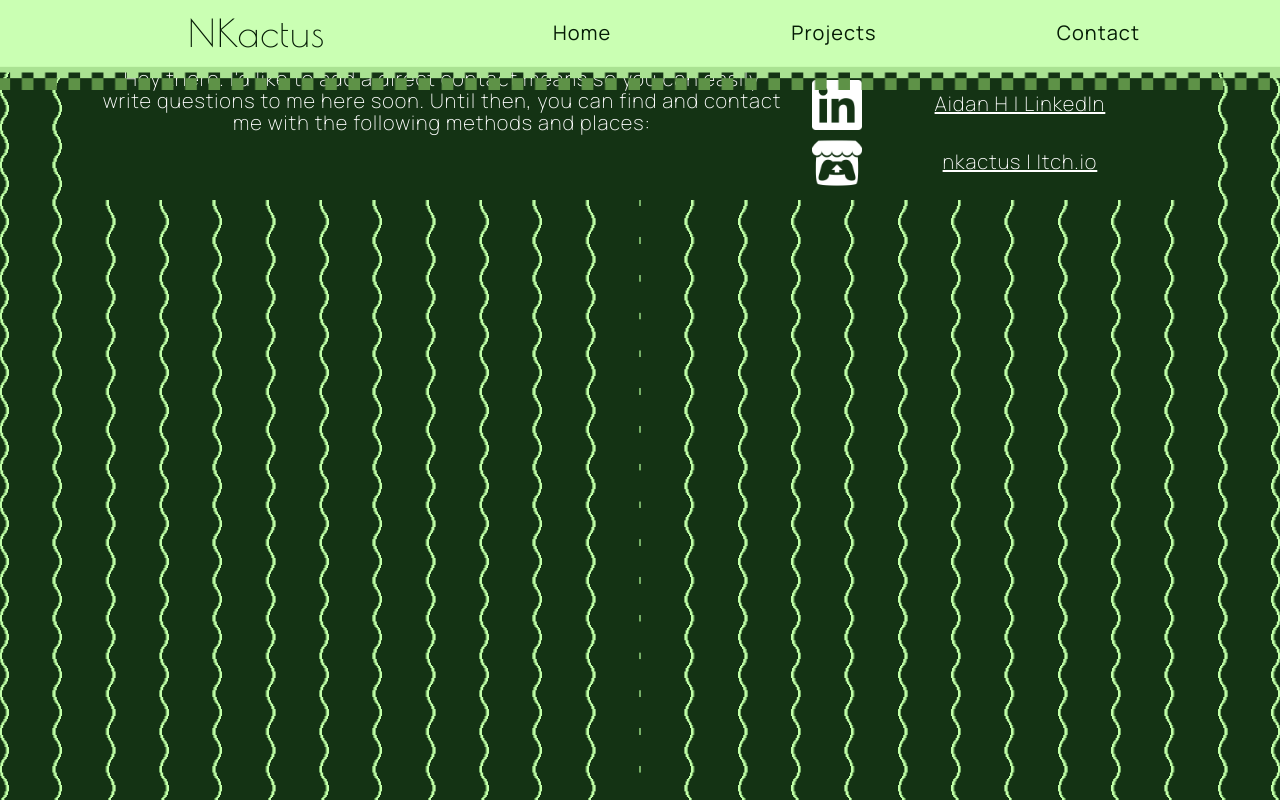
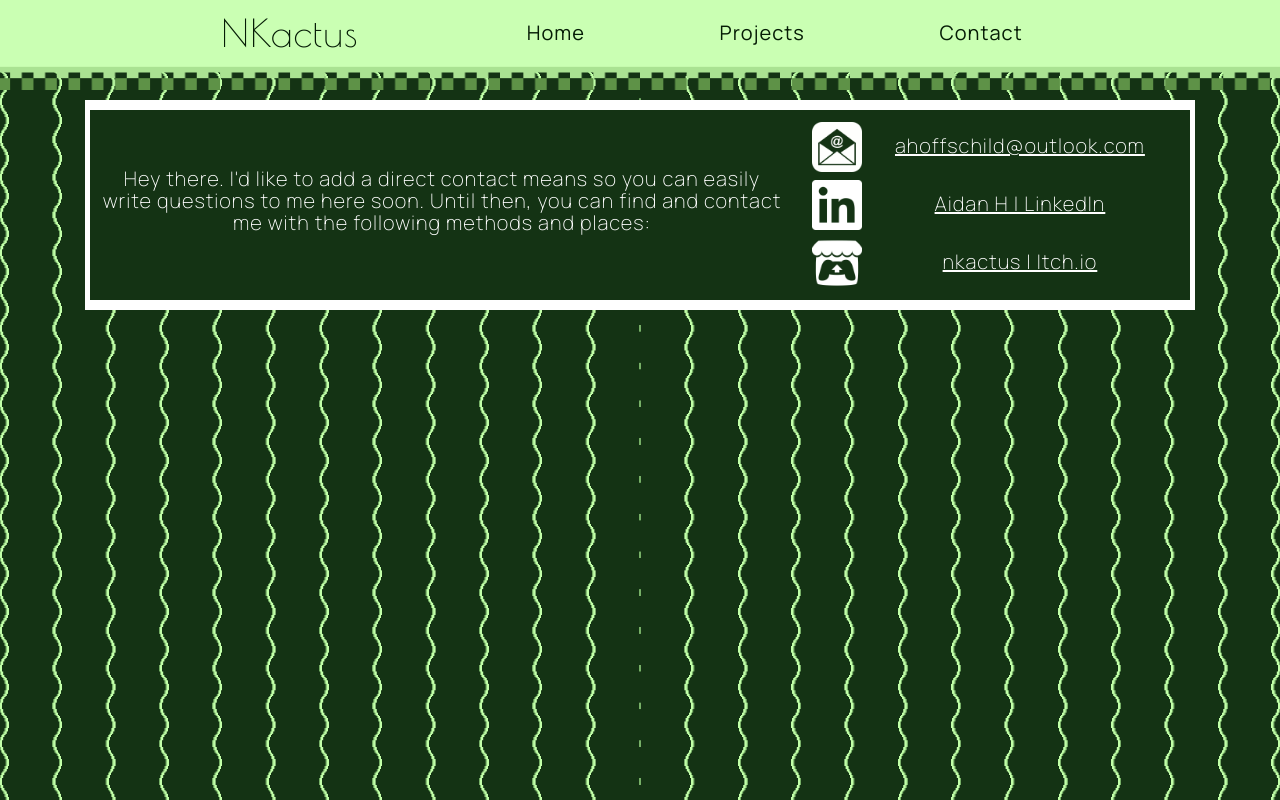
Before and after one commit to ahoffschild/ahoffschild.github.io, a plain HTML site: page Website/contact.html in a window 1280 px wide. Drawn offline with nearby package versions, Linux system fonts and the light colour scheme.

Commit message:
Adding new css to all pages

```diff
--- a/Website/contact.html
+++ b/Website/contact.html
@@ -29,7 +29,7 @@
             </header>
 
             <main>
-                <div class="maincontent">
+                <div class="contentwrap">
                     <div class="contactContainer">
                         <p>
                             Hey there. I'd like to add a direct contact means so you can easily write questions to me
--- a/Website/css/styles.css
+++ b/Website/css/styles.css
@@ -26,10 +26,10 @@ header {
     background-position: top, bottom;
     background-repeat: repeat-x, repeat-x;
     background-size: auto 55px, auto 35px;
-    width: calc(100% - 100px);
+    width: calc(100% - 310px);
     height: 45px;
     display: flex;
-    padding: 10px 50px 35px 50px;
+    padding: 10px 190px 35px 120px;
     margin-bottom: 8px;
 
     position: fixed;
@@ -81,17 +81,17 @@ main {
     height: fit-content;
     display: flex;
     flex-direction: column;
-    gap: 10px;
+}
+
+.contentwrap {
+    background-color: white;
 
     width: 1100px;
     padding: 10px 5px;
+    margin-top: 100px;
     margin-left: auto;
     margin-right: auto;
-}
-
-.contentwrap {
-    margin: 50px 0;
-    background-color: white;
+    gap: 10px;
 }
 
 .overviewcontent {
@@ -101,8 +101,6 @@ main {
     font-size: 20px;
     vertical-align: middle;
     text-align: center;
-
-    margin-top: 50px;
     display: flex;
     gap: 30px;
 }
@@ -124,12 +122,6 @@ main {
 
 .rounded {
     border-radius: 50%;
-}
-
-.maincontent {
-    height: auto;
-    text-align: center;
-    background-color: #143314;
 }
 
 
@@ -221,6 +213,8 @@ main {
 
 .contactContainer
 {
+    background-color: #143314;
+
     height: fit-content;
     width: auto;
     display: flex;
```
Also changed, not shown: Website/projects.html (+1 -3 lines).
